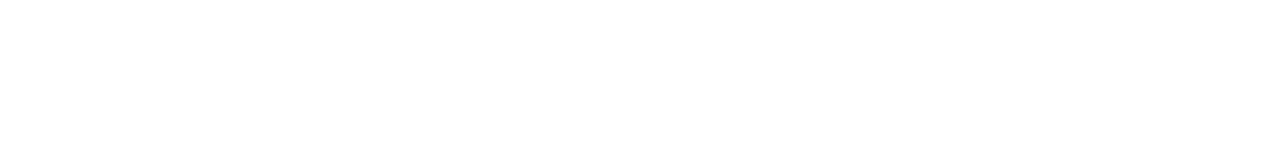
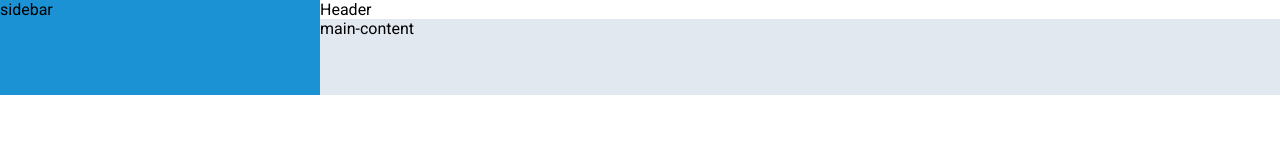
Before and after one commit to PivtoranisV/admin-dashboard, a plain HTML site: page index.html in a window 1280 px wide. Drawn offline with Linux system fonts and the light colour scheme.

Commit message:
Add grid for main container

```diff
--- a/index.html
+++ b/index.html
@@ -8,9 +8,9 @@
   </head>
   <body>
     <div class="container">
-      <div class="header"></div>
-      <div class="sidebar"></div>
-      <div class="main-content"></div>
+      <div class="header">Header</div>
+      <div class="sidebar">sidebar</div>
+      <div class="main-content">main-content</div>
     </div>
   </body>
 </html>
--- a/style.css
+++ b/style.css
@@ -16,3 +16,23 @@
     font-weight: 400;
     font-style: normal;
 }
+
+.container {
+    display: grid;
+    grid-template-columns: 1fr 3fr;
+    grid-template-rows: 1fr 4fr;
+}
+
+.header {
+    background-color: var(--secondary_text_color);
+}
+
+.sidebar {
+    background-color: var(--blue-color);
+    grid-column: 1;
+    grid-row: 1 / 3;
+}
+
+.main-content {
+    background-color: var(--grey-color);
+}
```
